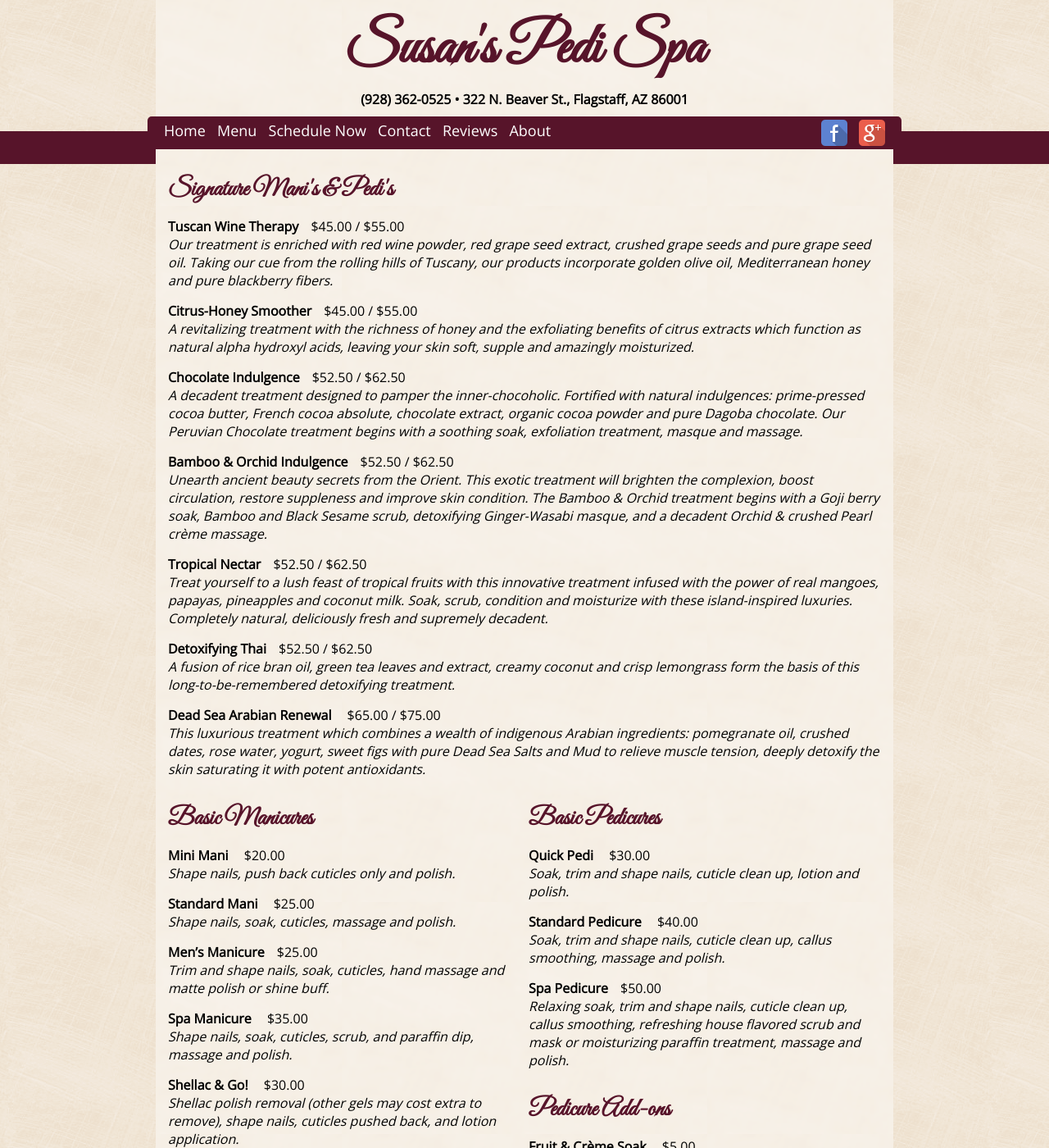
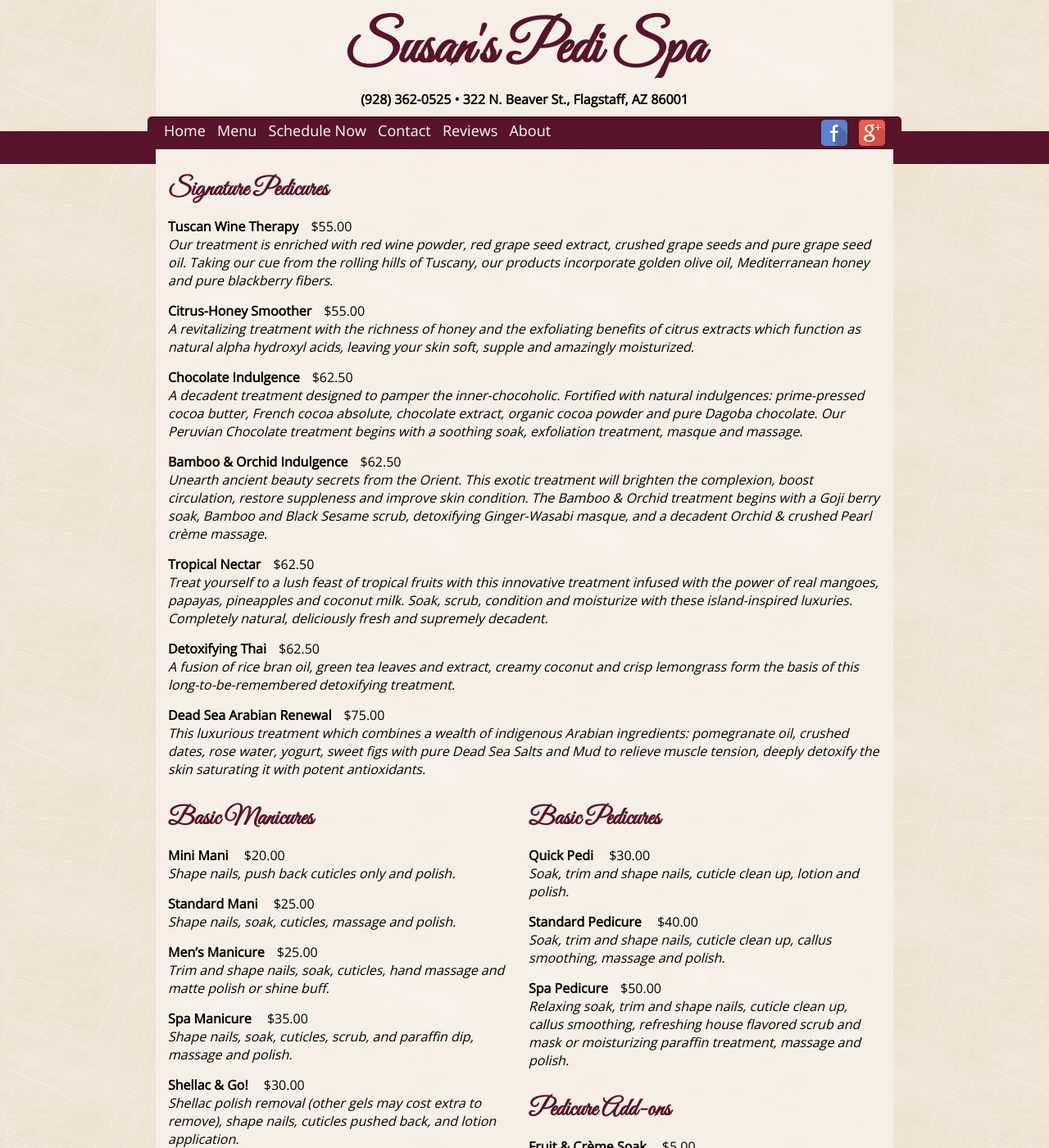
Before and after one commit to susanspedispa/susanspedispa.github.io, a Jekyll site: the page built from menu.html, in a window 1280 px wide and 1400 px high. Shown: the whole window at 82% size. Built offline with Jekyll 4.4.1, drawn with Linux system fonts in a browser that asks for light colours.

Commit message:
Update menu.html

```diff
--- a/_includes/menu.html
+++ b/_includes/menu.html
@@ -1,32 +1,32 @@
-<h3>Signature Mani's & Pedi's</h3>
+<h3>Signature Pedicures</h3>
 <div class="treatment">
-<span class="treatmentName">Tuscan Wine Therapy</span><span class="treatmentPrice">$45.00 / $55.00</span>
+<span class="treatmentName">Tuscan Wine Therapy</span><span class="treatmentPrice">$55.00</span>
 <div class="treatmentDescription">Our treatment is enriched with red wine powder, red grape seed extract, crushed grape seeds and pure grape seed oil. Taking our cue from the rolling hills of Tuscany, our products incorporate golden olive oil, Mediterranean honey and pure blackberry fibers.</div>
 </div>
 
 
 <div class="treatment">
-<span class="treatmentName">Citrus-Honey Smoother</span><span class="treatmentPrice">$45.00 / $55.00 </span>
+<span class="treatmentName">Citrus-Honey Smoother</span><span class="treatmentPrice">$55.00 </span>
 <div class="treatmentDescription">A revitalizing treatment with the richness of honey and the exfoliating benefits of citrus extracts which function as natural alpha hydroxyl acids, leaving your skin soft, supple and amazingly moisturized.</div>
 </div>
 <div class="treatment">
-<span class="treatmentName">Chocolate Indulgence</span><span class="treatmentPrice">$52.50 / $62.50 </span>
+<span class="treatmentName">Chocolate Indulgence</span><span class="treatmentPrice">$62.50 </span>
 <div class="treatmentDescription">A decadent treatment designed to pamper the inner-chocoholic. Fortified with natural indulgences: prime-pressed cocoa butter, French cocoa absolute, chocolate extract, organic cocoa powder and pure Dagoba chocolate. Our Peruvian  Chocolate treatment begins with a soothing soak, exfoliation treatment, masque and massage.  </div>
 </div>
 <div class="treatment">
-<span class="treatmentName">Bamboo & Orchid Indulgence</span><span class="treatmentPrice">$52.50 / $62.50 </span>
+<span class="treatmentName">Bamboo & Orchid Indulgence</span><span class="treatmentPrice">$62.50 </span>
 <div class="treatmentDescription">Unearth ancient beauty secrets from the Orient. This exotic treatment will brighten the complexion, boost circulation, restore suppleness and improve skin condition. The Bamboo & Orchid treatment begins with a Goji berry soak, Bamboo and Black Sesame scrub, detoxifying Ginger-Wasabi masque, and a decadent Orchid & crushed Pearl crème massage.</div>
 </div>
 <div class="treatment">
-<span class="treatmentName">Tropical Nectar</span><span class="treatmentPrice">$52.50 / $62.50 </span>
+<span class="treatmentName">Tropical Nectar</span><span class="treatmentPrice">$62.50 </span>
 <div class="treatmentDescription">Treat yourself to a lush feast of tropical fruits with this innovative treatment infused with the power of real mangoes, papayas, pineapples and coconut milk. Soak, scrub, condition and moisturize with these island-inspired luxuries. Completely natural, deliciously fresh and supremely decadent.</div>
 </div>
 <div class="treatment">
-<span class="treatmentName">Detoxifying Thai</span><span class="treatmentPrice">$52.50 / $62.50 </span>
+<span class="treatmentName">Detoxifying Thai</span><span class="treatmentPrice">$62.50 </span>
 <div class="treatmentDescription">A fusion of rice bran oil, green tea leaves and extract, creamy coconut and crisp lemongrass form the basis of this long-to-be-remembered detoxifying treatment.</div>
 </div>
 <div class="treatment">
-<span class="treatmentName">Dead Sea Arabian Renewal</span><span class="treatmentPrice"> $65.00 / $75.00</span>
+<span class="treatmentName">Dead Sea Arabian Renewal</span><span class="treatmentPrice">$75.00</span>
 <div class="treatmentDescription">This luxurious treatment which combines a wealth of indigenous Arabian ingredients: pomegranate oil, crushed dates, rose water, yogurt, sweet figs with pure Dead Sea Salts and Mud to relieve muscle tension, deeply detoxify the skin saturating it with potent antioxidants. </div>
 </div>
 
```
